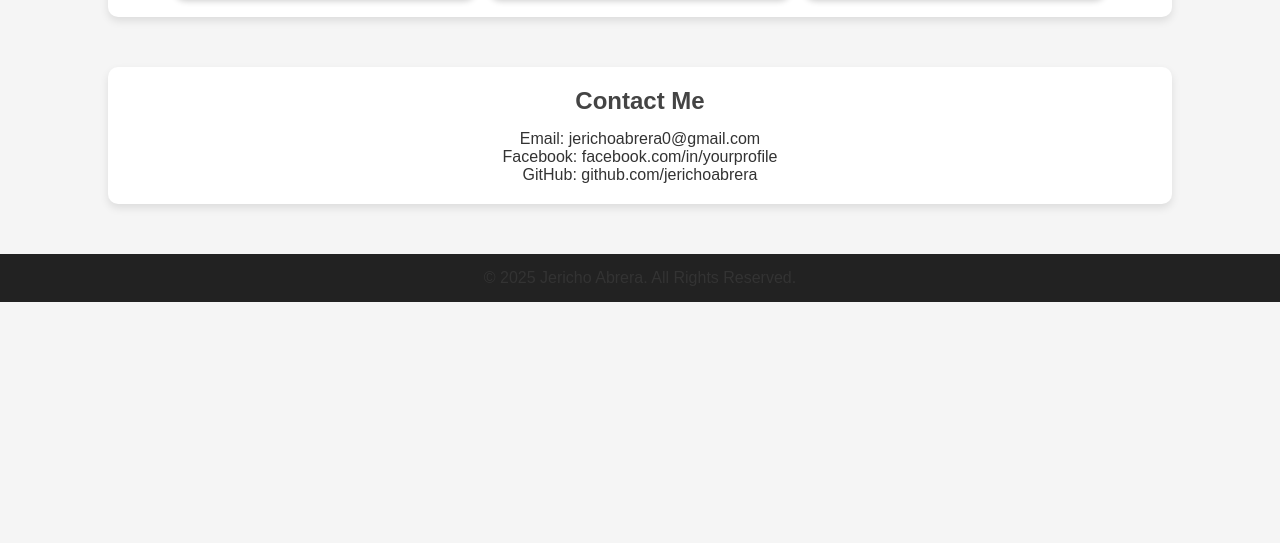
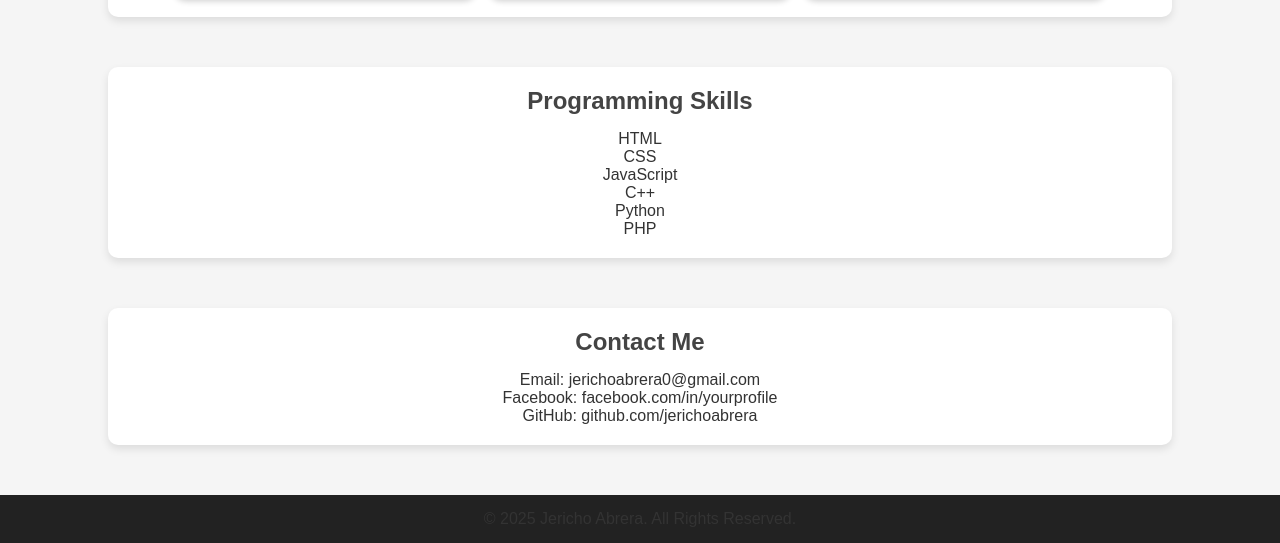
Before and after one commit to jerichoabrera/jerichofabrera.github.io, a plain HTML site: page index.html in a window 1280 px wide. Shown: the part 995-1538 px from the top of the page. Before the commit the page ends 1297 px from the top, so only its background shows below. Drawn offline with Linux system fonts and the light colour scheme.

Commit message:
Update index.html

```diff
--- a/index.html
+++ b/index.html
@@ -15,6 +15,7 @@
                 <a href="#about">About</a>
                 <a href="#portfolio">Portfolio</a>
                 <a href="#contact">Contact</a>
+                <a href="#skills">Skills</a>
             </nav>
         </div>
     </header>
@@ -39,7 +40,19 @@
             </div>
         </div>
     </section>
-
+<section id="skills">
+        <div class="container">
+            <h2>Programming Skills</h2>
+            <div class="skills-gallery">
+                <div class="skill">HTML</div>
+                <div class="skill">CSS</div>
+                <div class="skill">JavaScript</div>
+                <div class="skill">C++</div>
+                <div class="skill">Python</div>
+                <div class="skill">PHP</div>
+            </div>
+        </div>
+    </section>
     <section id="contact">
         <div class="container">
             <h2>Contact Me</h2>
```
